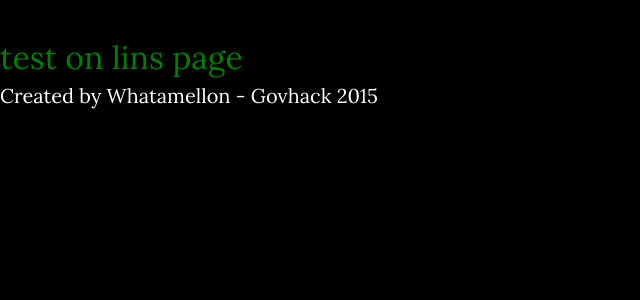
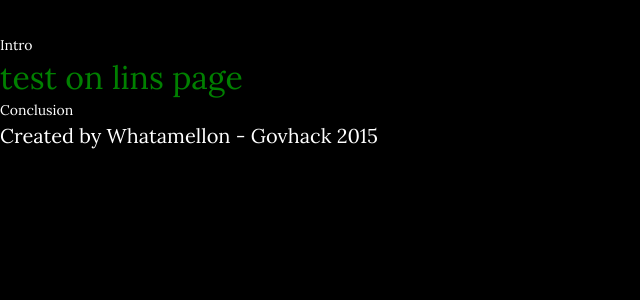
Before and after one commit to simultech/govhack-ww1, a CakePHP app: the page made by app/View/Ww1/lin.ctp in a window 1280 px wide. Shown: the part 40-340 px from the top of the page, without its empty margins (0-640 px from the left). Run offline with PHP 8.4 and a stand-in for CakePHP, Linux system fonts and the light colour scheme; the template is opened without the code that fills it, so the values that code supplies are empty; some libraries are stand-ins or nearby versions.

Commit message:
template

```diff
--- a/app/View/Layouts/default.ctp
+++ b/app/View/Layouts/default.ctp
@@ -29,11 +29,17 @@
 		<div id="header">
 			<h1>ww1</h1>
 		</div>
-		<div id="content">
+		<div id="intro">
+			Intro
+		</div>
+		<div id="timeline">
 
 			<?php echo $this->Session->flash(); ?>
 
 			<?php echo $this->fetch('content'); ?>
+		</div>
+		<div id="conclusion">
+			Conclusion
 		</div>
 		<div id="footer">
 			<p>Created by Whatamellon - Govhack 2015</p>
```
